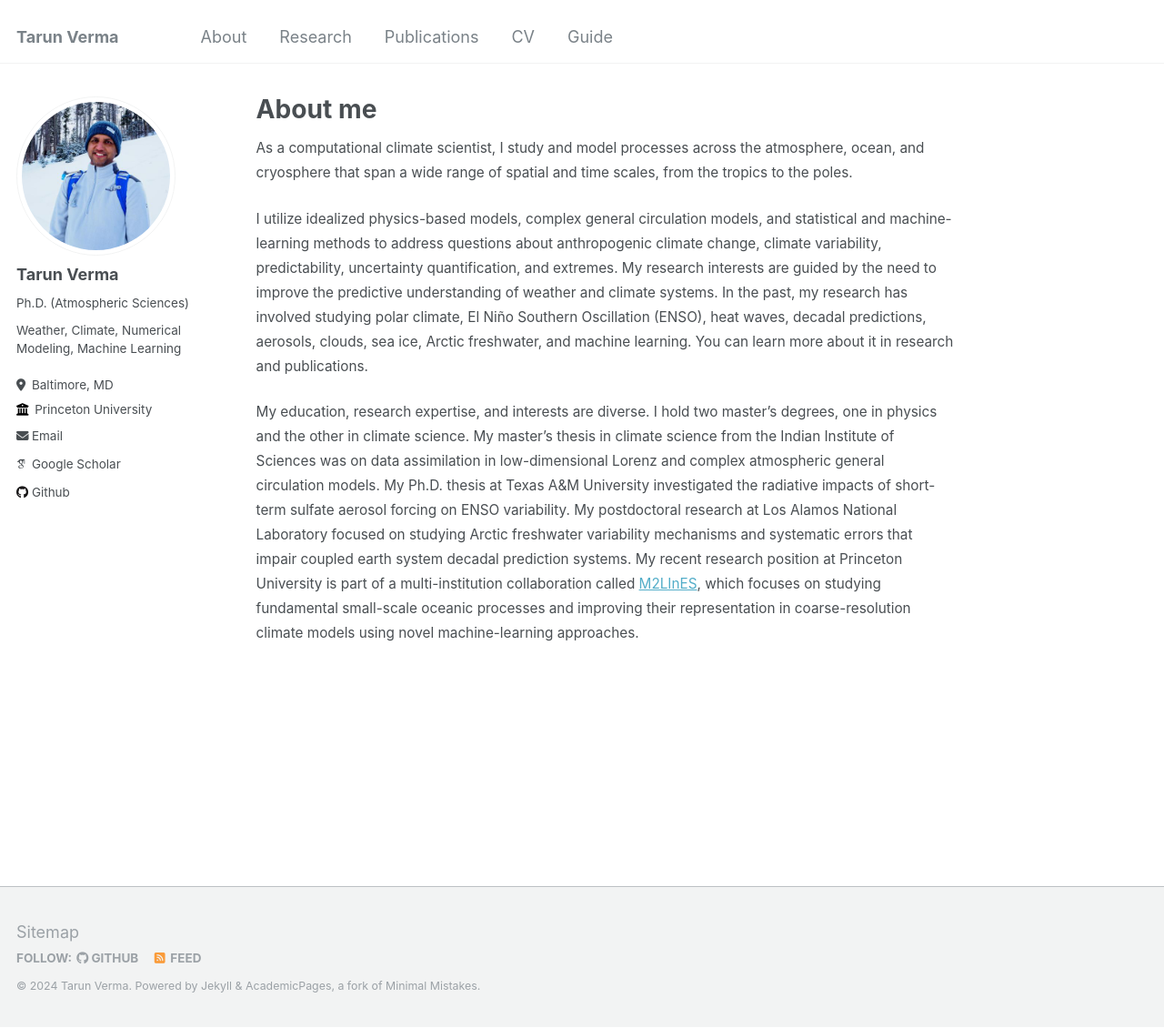
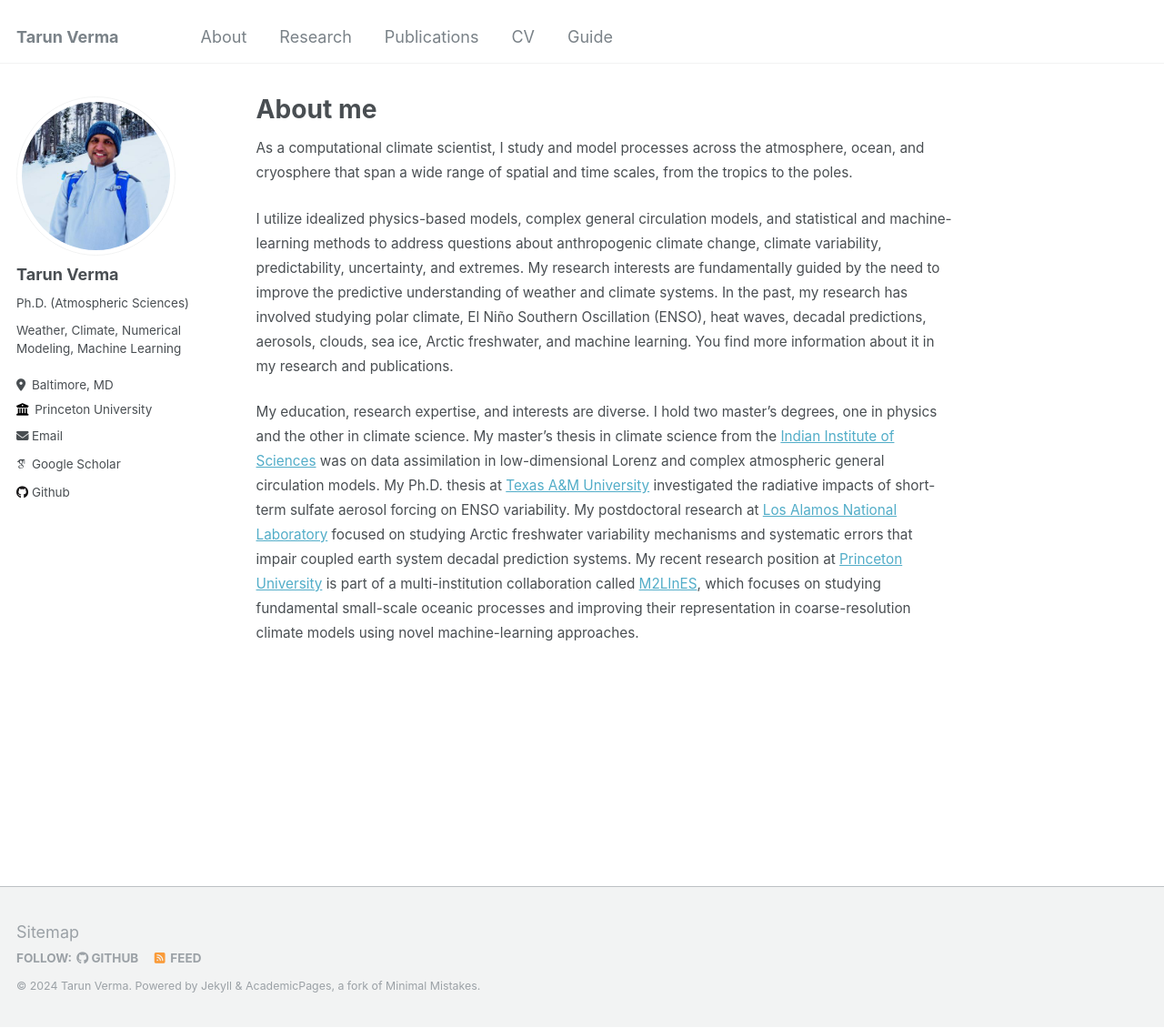
Before and after one commit to shiprock-1583/shiprock-1583.github.io, a Jekyll site: the page built from _pages/about.md, in a window 1280 px wide and 1130 px high. Shown: the whole window at 91% size. Built offline with Jekyll 4.4.1, drawn with Linux system fonts in a browser that asks for light colours; some web fonts are replaced.

Commit message:
Update about.md

```diff
--- a/_pages/about.md
+++ b/_pages/about.md
@@ -8,6 +8,6 @@ redirect_from:
 ---
 <span style="font-size:0.85em;"> As a computational climate scientist, I study and model processes across the atmosphere, ocean, and cryosphere that span a wide range of spatial and time scales, from the tropics to the poles. </span>
 
-<span style="font-size:0.85em;"> I utilize idealized physics-based models, complex general circulation models, and statistical and machine-learning methods to address questions about anthropogenic climate change, climate variability, predictability, uncertainty quantification, and extremes. My research interests are guided by the need to improve the predictive understanding of weather and climate systems. In the past, my research has involved studying polar climate, El Niño Southern Oscillation (ENSO), heat waves, decadal predictions, aerosols, clouds, sea ice, Arctic freshwater, and machine learning. You can learn more about it in research and publications. </span>
+<span style="font-size:0.85em;"> I utilize idealized physics-based models, complex general circulation models, and statistical and machine-learning methods to address questions about anthropogenic climate change, climate variability, predictability, uncertainty, and extremes. My research interests are fundamentally guided by the need to improve the predictive understanding of weather and climate systems. In the past, my research has involved studying polar climate, El Niño Southern Oscillation (ENSO), heat waves, decadal predictions, aerosols, clouds, sea ice, Arctic freshwater, and machine learning. You find more information about it in my research and publications. </span>
 
-<span style="font-size:0.85em;"> My education, research expertise, and interests are diverse. I hold two master's degrees, one in physics and the other in climate science. My master's thesis in climate science from the Indian Institute of Sciences was on data assimilation in low-dimensional Lorenz and complex atmospheric general circulation models. My Ph.D. thesis at Texas A&M University investigated the radiative impacts of short-term sulfate aerosol forcing on ENSO variability. My postdoctoral research at Los Alamos National Laboratory focused on studying Arctic freshwater variability mechanisms and systematic errors that impair coupled earth system decadal prediction systems. My recent research position at Princeton University is part of a multi-institution collaboration called [M2LInES](https://m2lines.github.io/), which focuses on studying fundamental small-scale oceanic processes and improving their representation in coarse-resolution climate models using novel machine-learning approaches. </span>
+<span style="font-size:0.85em;"> My education, research expertise, and interests are diverse. I hold two master's degrees, one in physics and the other in climate science. My master's thesis in climate science from the [Indian Institute of Sciences](https://iisc.ac.in/) was on data assimilation in low-dimensional Lorenz and complex atmospheric general circulation models. My Ph.D. thesis at [Texas A&M University](https://www.tamu.edu/) investigated the radiative impacts of short-term sulfate aerosol forcing on ENSO variability. My postdoctoral research at [Los Alamos National Laboratory](https://www.lanl.gov/) focused on studying Arctic freshwater variability mechanisms and systematic errors that impair coupled earth system decadal prediction systems. My recent research position at [Princeton University](https://www.princeton.edu/) is part of a multi-institution collaboration called [M2LInES](https://m2lines.github.io/), which focuses on studying fundamental small-scale oceanic processes and improving their representation in coarse-resolution climate models using novel machine-learning approaches. </span>
```
